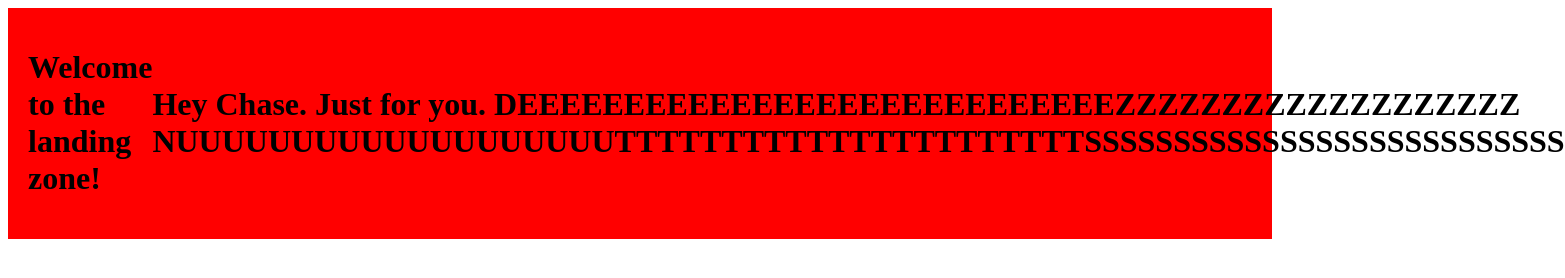
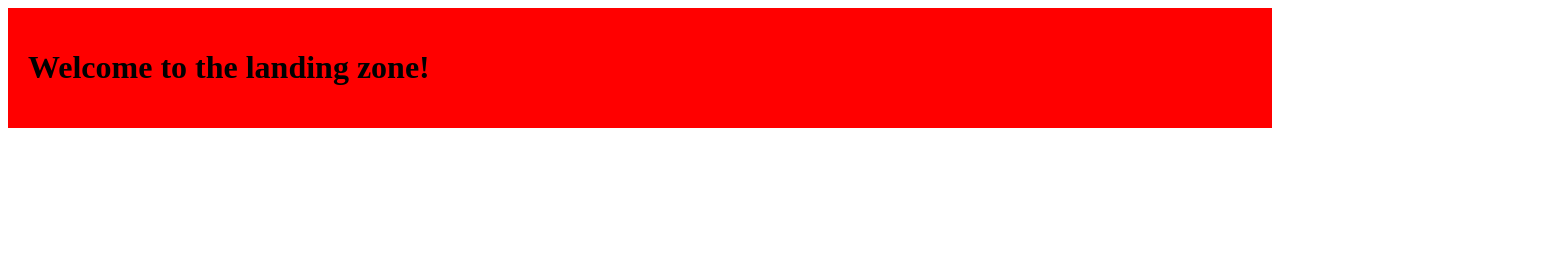
Before and after one commit to Attkless/attkless.github.io, a plain HTML site: page index.html in a window 1280 px wide. Shown: the whole page, 1565 px wide, since content can reach past the window. Drawn offline with Linux system fonts and the light colour scheme.

Commit message:
Update index.html

```diff
--- a/index.html
+++ b/index.html
@@ -22,7 +22,6 @@
 <body>
     <header>
         <h1>Welcome to the landing zone!</h1>
-        <h1>Hey Chase. Just for you. DEEEEEEEEEEEEEEEEEEEEEEEEEEEEZZZZZZZZZZZZZZZZZZZ NUUUUUUUUUUUUUUUUUUUTTTTTTTTTTTTTTTTTTTTTTSSSSSSSSSSSSSSSSSSSSSSSSSSS</h1>
         <!-- Add other header content here -->
     </header>
     <!-- Rest of your website content -->
```
